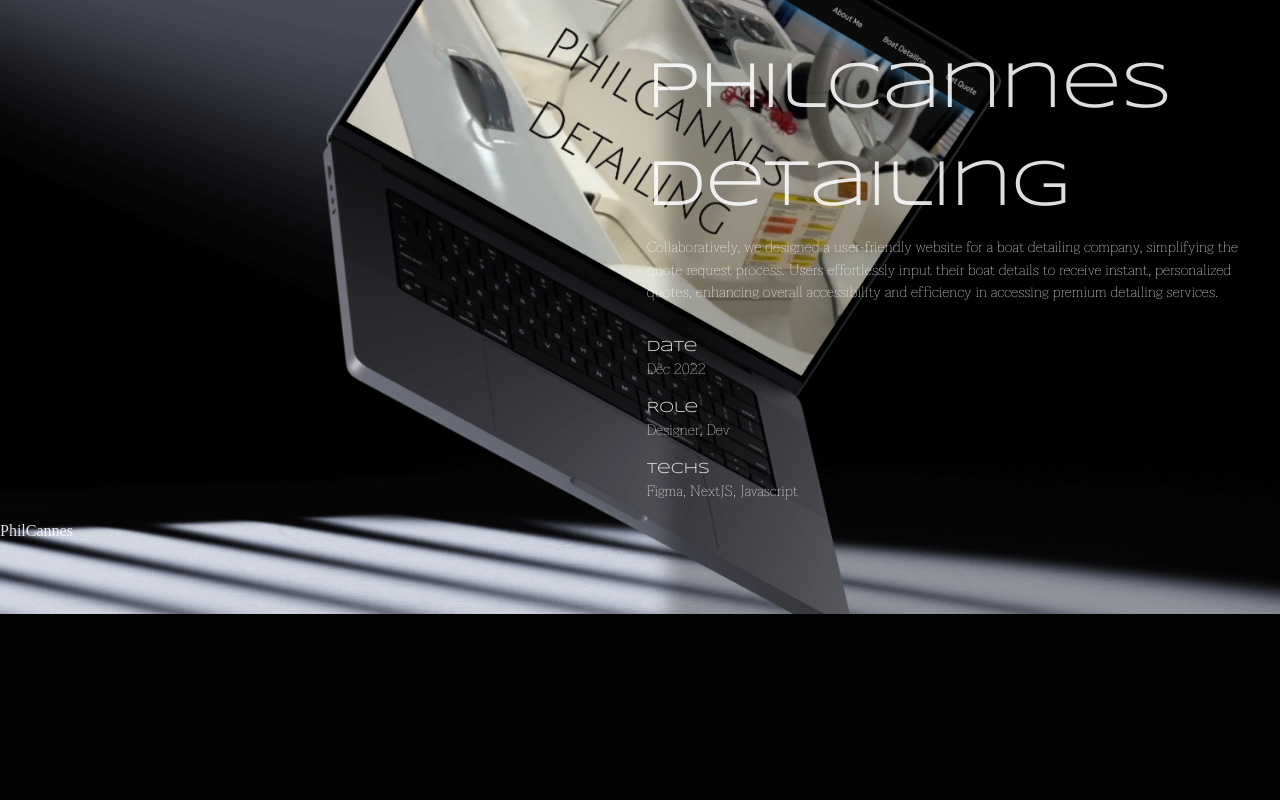
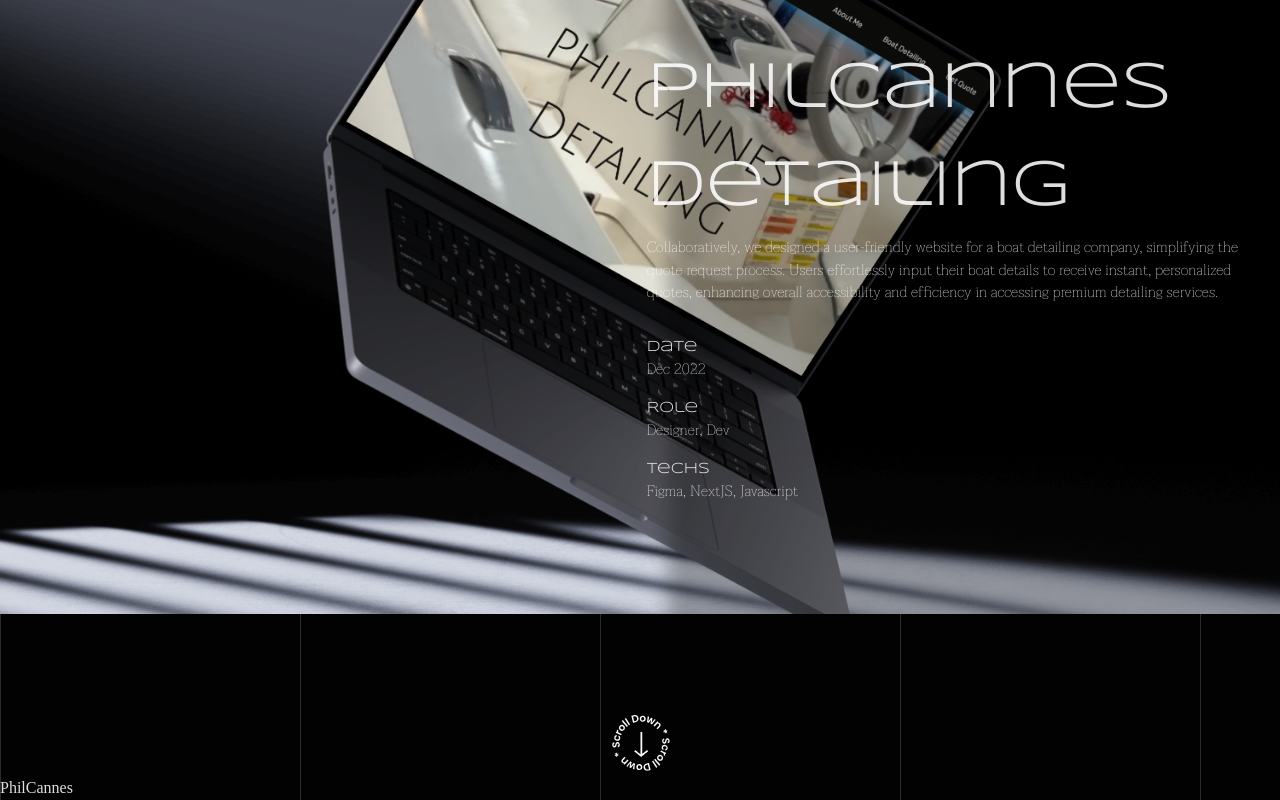
Before and after one commit to JanJanR/Portfolio-2.0, a React (Vite) app: page /projects/PhilCannes in a window 1280 px wide. Shown: the part 186-986 px from the top of the page. Before the commit the page ends 800 px from the top, so only its background shows below. Built offline with nearby package versions, Linux system fonts and the light colour scheme.

Commit message:
small changes

```diff
--- a/src/pages/PhilCannes.jsx
+++ b/src/pages/PhilCannes.jsx
@@ -3,7 +3,18 @@
 import Navbar from "../components/Navbar";
 import PhilCannesHero from "../assets/philcannes/philcannes-bg-shadow.png";
 
+import Lottie from "react-lottie";
+import animationData from "../assets/lottie/scrolldown.json";
+
 function PhilCannes() {
+  const defaultOptions = {
+    loop: true,
+    autoplay: true,
+    animationData: animationData,
+    rendererSettings: {
+      preserveAspectRatio: "xMidYMid slice"
+    }
+  };
   return (
     <>
       <div className="philcannes-container">
@@ -35,6 +46,11 @@
               </div>
             </div>
           </div>
+          <Lottie
+            options={defaultOptions}
+            height={65}
+            width={65}
+          />
         </div>
         <div>PhilCannes</div>
       </div>
--- a/src/styles/PhilCannes.css
+++ b/src/styles/PhilCannes.css
@@ -13,6 +13,7 @@
 
 .philcannes-hero-right {
   padding-top: 5rem;
+  padding-bottom: 12rem;
   padding-left: 30rem;
 }
 
```
Lines whose indentation alone changed are shown as unchanged.
